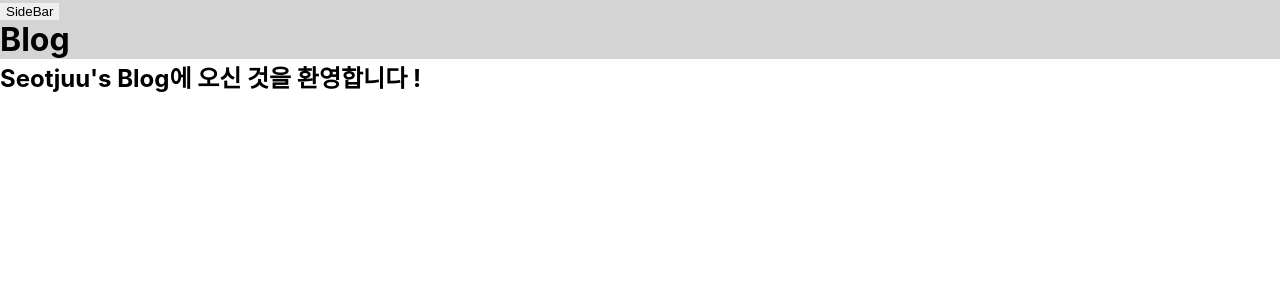
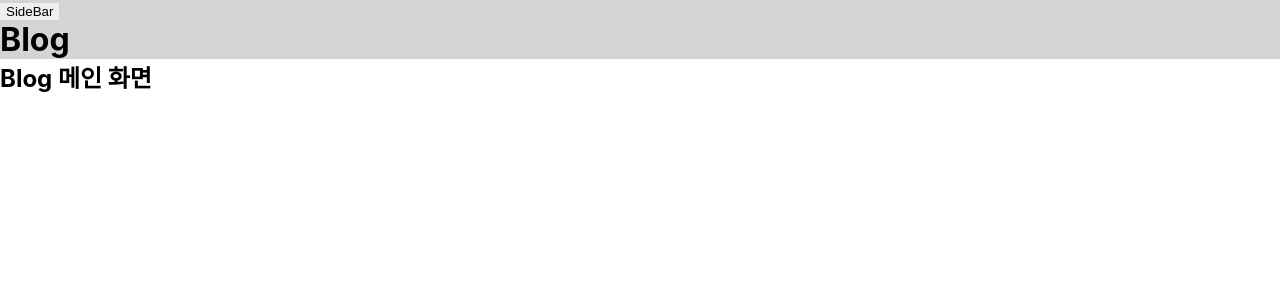
Before and after one commit to Seotjuu/Blog, a React (Create React App) app: page / in a window 1280 px wide. Shown: the top 300 px of the page. Built offline with nearby package versions, Linux system fonts and the light colour scheme.

Commit message:
2022. 09. 20. React-router-dom 설치

```diff
--- a/package.json
+++ b/package.json
@@ -1,5 +1,5 @@
 {
-  "name": "homepage",
+  "name": "Blog",
   "version": "0.1.0",
   "private": true,
   "dependencies": {
@@ -10,6 +10,7 @@
     "react": "^18.2.0",
     "react-bootstrap": "^2.5.0",
     "react-dom": "^18.2.0",
+    "react-router-dom": "^6.4.0",
     "react-scripts": "5.0.1",
     "web-vitals": "^2.1.4"
   },
--- a/src/pages/Main.js
+++ b/src/pages/Main.js
@@ -3,7 +3,7 @@
 export default function Main() {
   return (
     <>
-      <h2>Seotjuu's Blog에 오신 것을 환영합니다 !</h2>
+      <h2>Blog 메인 화면</h2>
     </>
   );
 }
```
Also changed, not shown: 1 other file (tests, documents, lock files or other folders).
